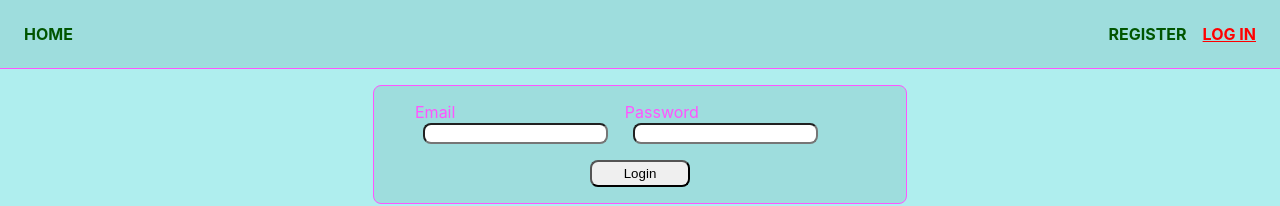
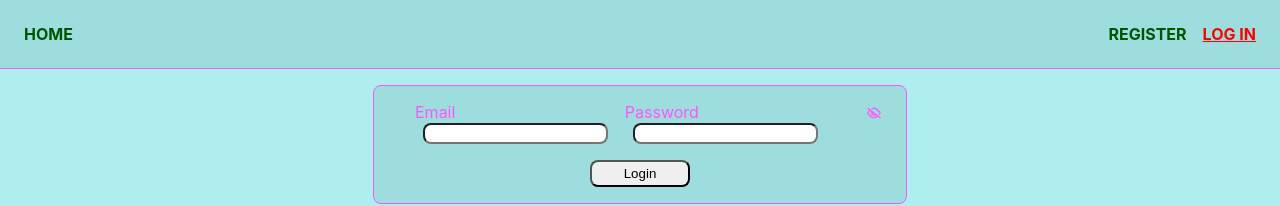
Before and after one commit to OleksandrR61/goit-react-hw-08-phonebook, a React (Create React App) app: page /goit-react-hw-08-phonebook/login in a window 1280 px wide. Shown: the top 206 px of the page. Built offline with nearby package versions, Linux system fonts and the light colour scheme.

Commit message:
open/close password

```diff
--- a/src/components/LoginForm/LoginForm.jsx
+++ b/src/components/LoginForm/LoginForm.jsx
@@ -4,11 +4,15 @@ import { useDispatch } from 'react-redux';
 import { logIn } from 'redux/auth/authOperation';
 import { updateContacts } from 'redux/contacts/contactsSlice';
 
+import EyeImg from 'svg/eye.svg';
+import EyeOffImg from 'svg/eye-off.svg';
+
 import styles from "./LoginForm.module.css";
 
 export const LoginForm = () => {
     const [email, setEmail] = useState("");
     const [password, setPassword] = useState("");
+    const [isWatch, setIsWatch] = useState(false);
 
     const dispatch = useDispatch();
 
@@ -21,6 +25,10 @@ export const LoginForm = () => {
                 break;
             default: return;
         };
+    };
+
+    const handleClick = () => {
+        setIsWatch(prev => !prev);
     };
 
     const handleSubmit = (event) => {
@@ -56,7 +64,7 @@ export const LoginForm = () => {
                     Password
 
                     <input
-                        type="password"
+                        type={isWatch ? "text" : "password"}
                         name="password"
                         required
                         className="input"
@@ -64,6 +72,13 @@ export const LoginForm = () => {
                         onChange={handleChange}
                     />
                 </label>
+
+                <button
+                    type="button"
+                    onClick={handleClick}
+                    className={styles.img}>
+                        <img src={isWatch ? EyeImg : EyeOffImg} alt="watch password" />
+                </button>
             </div>
 
             <button type="submit" name="submit" className="button">Login</button>
--- a/src/components/LoginForm/LoginForm.module.css
+++ b/src/components/LoginForm/LoginForm.module.css
@@ -16,8 +16,20 @@
 }
 
 .formInputs {
+    position: relative;
     display: flex;
     justify-content: space-between;
     margin-bottom: 16px;
     width: 450px;
 }
+
+.img {
+    position: absolute;
+
+    right: -25px;
+
+    border-color: transparent;
+    background-color: transparent;
+
+    cursor: pointer;
+}
--- a/src/components/RegisterForm/RegisterForm.jsx
+++ b/src/components/RegisterForm/RegisterForm.jsx
@@ -3,6 +3,9 @@ import { useDispatch } from 'react-redux';
 
 import { register } from 'redux/auth/authOperation';
 import { updateContacts } from 'redux/contacts/contactsSlice';
+
+import EyeImg from 'svg/eye.svg';
+import EyeOffImg from 'svg/eye-off.svg';
 
 import styles from "./RegisterForm.module.css";
 
@@ -10,6 +13,7 @@ export const RegisterForm = () => {
     const [name, setName] = useState("");
     const [email, setEmail] = useState("");
     const [password, setPassword] = useState("");
+    const [isWatch, setIsWatch] = useState(false);
 
     const dispatch = useDispatch();
 
@@ -24,6 +28,10 @@ export const RegisterForm = () => {
                 break;
             default: return;
         };
+    };
+
+    const handleClick = () => {
+        setIsWatch(prev => !prev);
     };
 
     const handleSubmit = (event) => {
@@ -75,7 +83,7 @@ export const RegisterForm = () => {
                     Password
 
                     <input
-                        type="password"
+                        type={isWatch ? "text" : "password"}
                         name="password"
                         required
                         className="input"
@@ -83,6 +91,13 @@ export const RegisterForm = () => {
                         onChange={handleChange}
                     />
                 </label>
+
+                <button
+                    type="button"
+                    onClick={handleClick}
+                    className={styles.img}>
+                        <img src={isWatch ? EyeImg : EyeOffImg} alt="watch password" />
+                </button>
             </div>
 
             <button
--- a/src/components/RegisterForm/RegisterForm.module.css
+++ b/src/components/RegisterForm/RegisterForm.module.css
@@ -16,8 +16,20 @@
 }
 
 .formInputs {
+    position: relative;
     display: flex;
     justify-content: space-between;
     margin-bottom: 16px;
     width: 700px;
 }
+
+.img {
+    position: absolute;
+
+    right: -28px;
+
+    border-color: transparent;
+    background-color: transparent;
+
+    cursor: pointer;
+}
```
Also changed, not shown: src/svg/eye-off.svg (added), src/svg/eye.svg (added).
